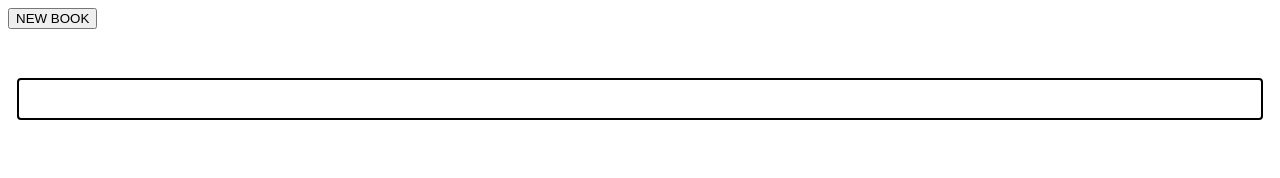
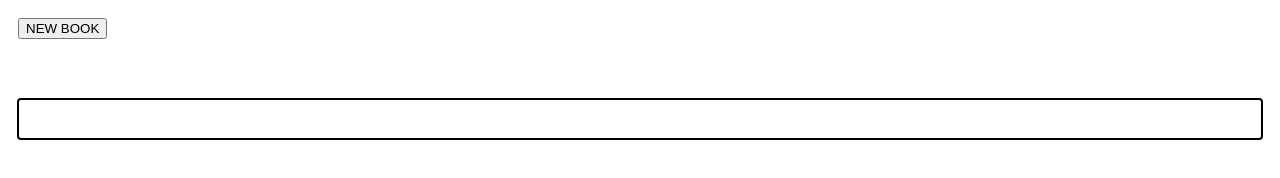
Before and after one commit to Looch8/library, a plain HTML site: page index.html in a window 1280 px wide. Drawn offline with Linux system fonts and the light colour scheme.

Commit message:
button margins

```diff
--- a/index.html
+++ b/index.html
@@ -6,6 +6,14 @@
 		<title>Library</title>
 
 		<link rel="stylesheet" href="style.css" />
+
+		<!-- Roboto font -->
+		<link rel="preconnect" href="https://fonts.googleapis.com" />
+		<link rel="preconnect" href="https://fonts.gstatic.com" crossorigin />
+		<link
+			href="https://fonts.googleapis.com/css2?family=Roboto:ital,wght@0,100;0,300;0,400;0,500;0,700;0,900;1,100;1,300;1,400;1,500;1,700;1,900&display=swap"
+			rel="stylesheet"
+		/>
 	</head>
 	<body>
 		<button type="button" id="new-book">NEW BOOK</button>
--- a/style.css
+++ b/style.css
@@ -1,3 +1,7 @@
+body {
+	font-family: "roboto", Georgia, "Times New Roman", Times, serif;
+}
+
 #book-form {
 	display: none;
 	flex-direction: column;
@@ -26,3 +30,7 @@ div {
 	align-items: center;
 	flex-wrap: wrap;
 }
+
+button {
+	margin: 10px;
+}
```
